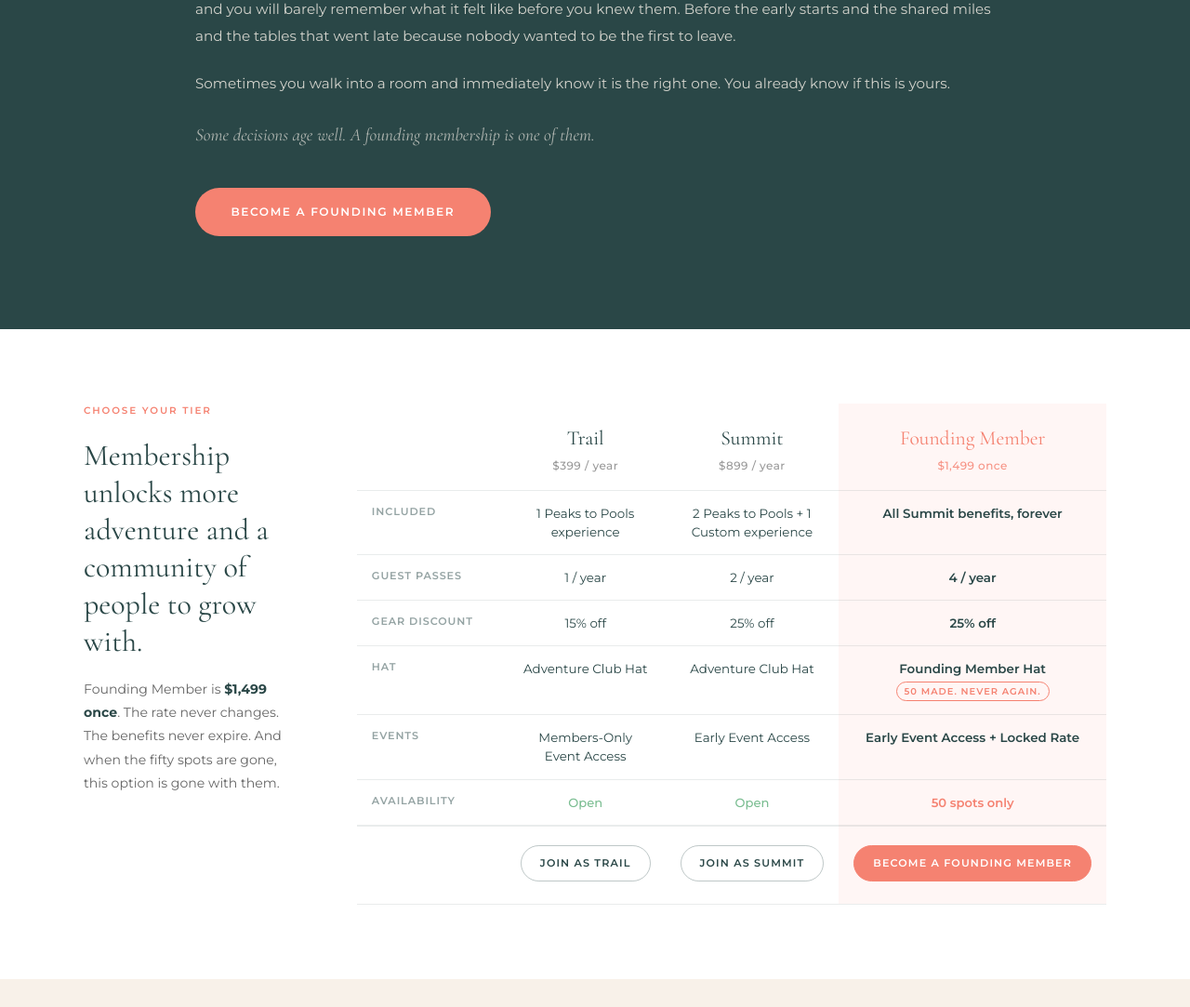
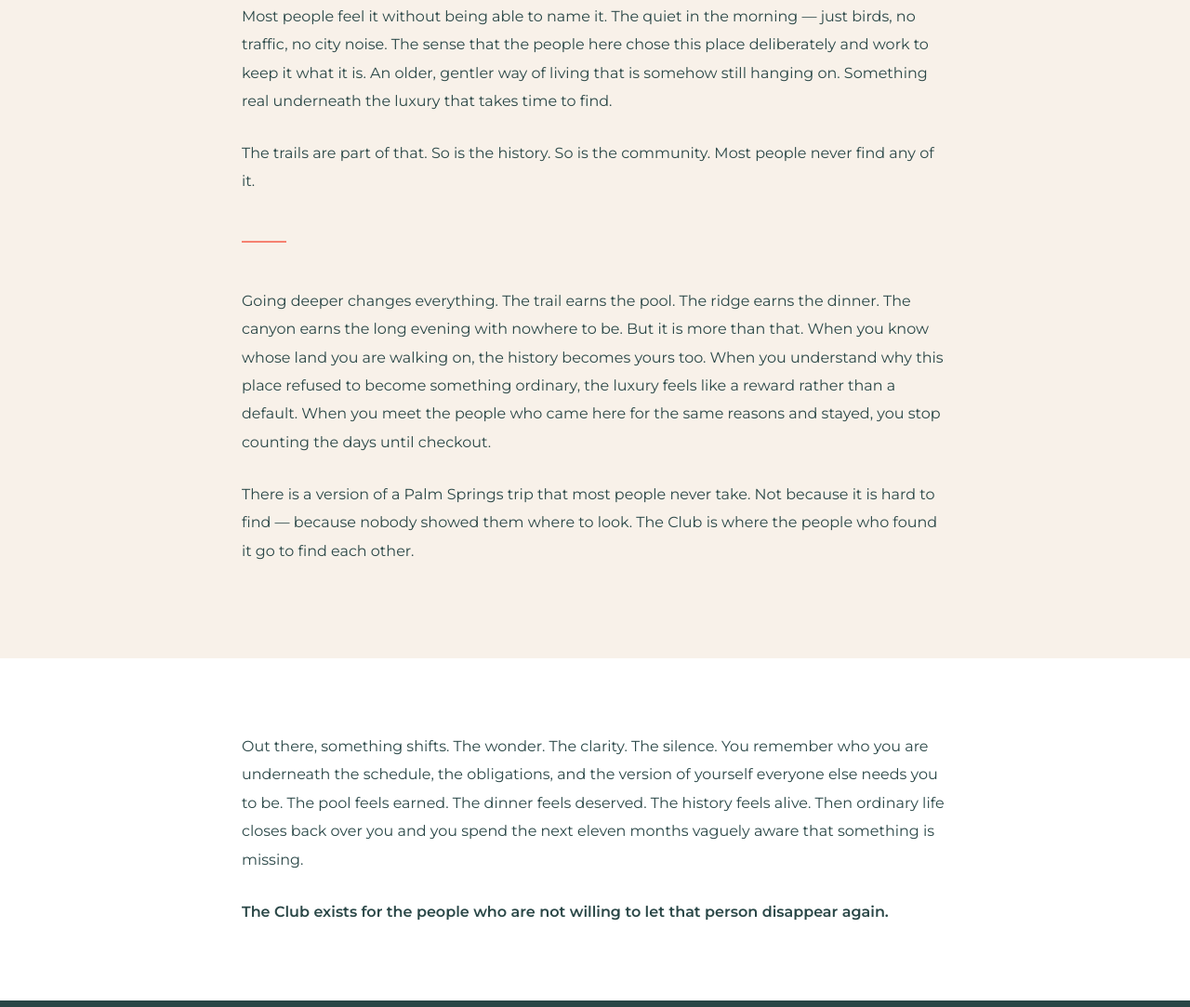
Before and after one commit to PinkMountainVentures/psac-website, a plain HTML site: page membership.html in a window 1280 px wide. Shown: the part 1089-2172 px from the top of the page at 93% size. Drawn offline with nearby package versions, Linux system fonts and the light colour scheme.

Commit message:
Add WHY, transformation, and villain sections to membership page

```diff
--- a/membership.html
+++ b/membership.html
@@ -126,6 +126,56 @@
       color: var(--mountain-pink);
       margin-bottom: 1.2rem;
       display: block;
+    }
+
+    /* WHY + TRANSFORMATION */
+    .mem-why {
+      padding: 100px 24px;
+      background: var(--sand-beige);
+    }
+
+    .mem-why-inner {
+      max-width: 760px;
+      margin: 0 auto;
+    }
+
+    .mem-why p {
+      font-size: 1rem;
+      line-height: 1.9;
+      color: var(--dark-pine);
+      margin-bottom: 1.6rem;
+    }
+
+    .mem-why p:last-child { margin-bottom: 0; }
+
+    .mem-why-divider {
+      width: 48px;
+      height: 2px;
+      background: var(--mountain-pink);
+      margin: 3rem 0;
+    }
+
+    /* VILLAIN */
+    .mem-villain {
+      padding: 80px 24px;
+      background: white;
+    }
+
+    .mem-villain-inner {
+      max-width: 760px;
+      margin: 0 auto;
+    }
+
+    .mem-villain p {
+      font-size: 1rem;
+      line-height: 1.9;
+      color: var(--dark-pine);
+      margin-bottom: 1.6rem;
+    }
+
+    .mem-villain p:last-child {
+      font-weight: 600;
+      margin-bottom: 0;
     }
 
     /* HERO */
@@ -812,6 +862,33 @@
     </section>
 
 
+        <!-- WHY + TRANSFORMATION -->
+    <section class="mem-why" aria-label="Why Palm Springs Adventure Club exists">
+      <div class="mem-why-inner">
+
+        <p>Palm Springs is not what it appears to be from the outside. Cary Grant had an estate here. The Cahuilla people have known this valley for centuries — and the trails that wind through these mountains are largely theirs, walked long before anyone thought to map them. Beginning in 1930, the Desert Riders rode those trails with the permission and guidance of the Cahuilla, helping protect and expand what was already there. There are no high-rises. No chain stores. No paparazzi. No drones. This place made rules to protect something worth protecting.</p>
+
+        <p>Most people feel it without being able to name it. The quiet in the morning — just birds, no traffic, no city noise. The sense that the people here chose this place deliberately and work to keep it what it is. An older, gentler way of living that is somehow still hanging on. Something real underneath the luxury that takes time to find.</p>
+
+        <p>The trails are part of that. So is the history. So is the community. Most people never find any of it.</p>
+
+        <div class="mem-why-divider" aria-hidden="true"></div>
+
+        <p>Going deeper changes everything. The trail earns the pool. The ridge earns the dinner. The canyon earns the long evening with nowhere to be. But it is more than that. When you know whose land you are walking on, the history becomes yours too. When you understand why this place refused to become something ordinary, the luxury feels like a reward rather than a default. When you meet the people who came here for the same reasons and stayed, you stop counting the days until checkout.</p>
+
+        <p>There is a version of a Palm Springs trip that most people never take. Not because it is hard to find — because nobody showed them where to look. The Club is where the people who found it go to find each other.</p>
+
+      </div>
+    </section>
+
+    <!-- VILLAIN -->
+    <section class="mem-villain" aria-label="What membership protects">
+      <div class="mem-villain-inner">
+        <p>Out there, something shifts. The wonder. The clarity. The silence. You remember who you are underneath the schedule, the obligations, and the version of yourself everyone else needs you to be. The pool feels earned. The dinner feels deserved. The history feels alive. Then ordinary life closes back over you and you spend the next eleven months vaguely aware that something is missing.</p>
+        <p>The Club exists for the people who are not willing to let that person disappear again.</p>
+      </div>
+    </section>
+
         <!-- FOUNDING MEMBER -->
     <section class="mem-founding" id="founding" aria-label="Founding Member">
       <div class="mem-container">
@@ -1075,7 +1152,6 @@
 
 
   </main>
-  </main>
 
 <!-- ── FOOTER ── -->
 <footer id="contact">
```
